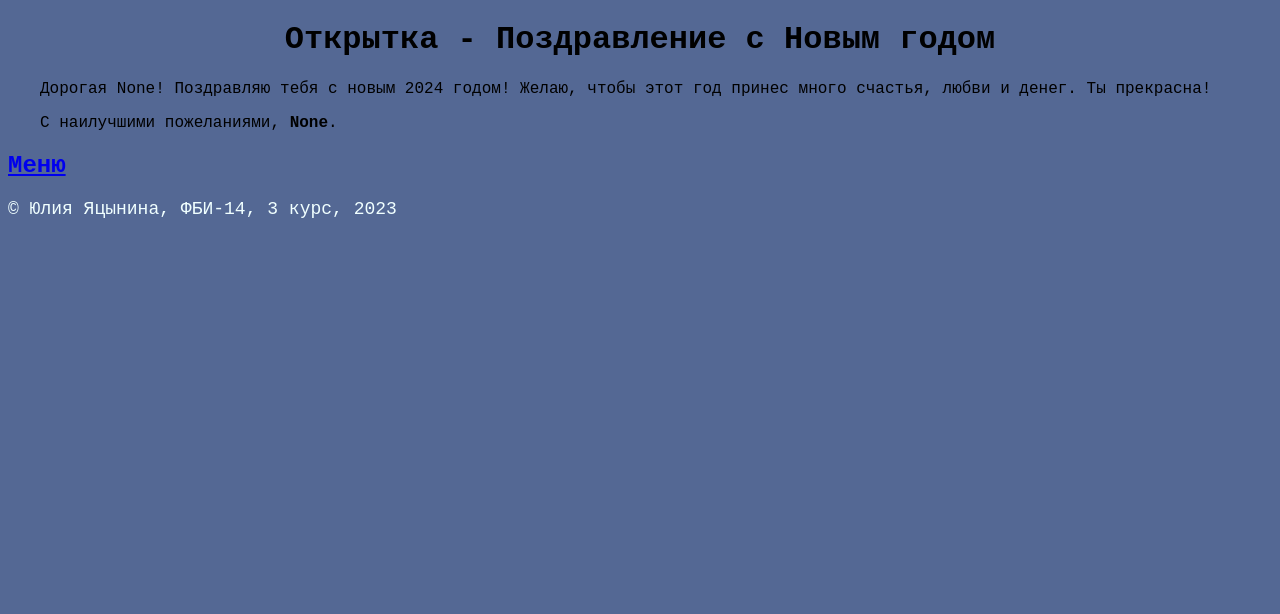
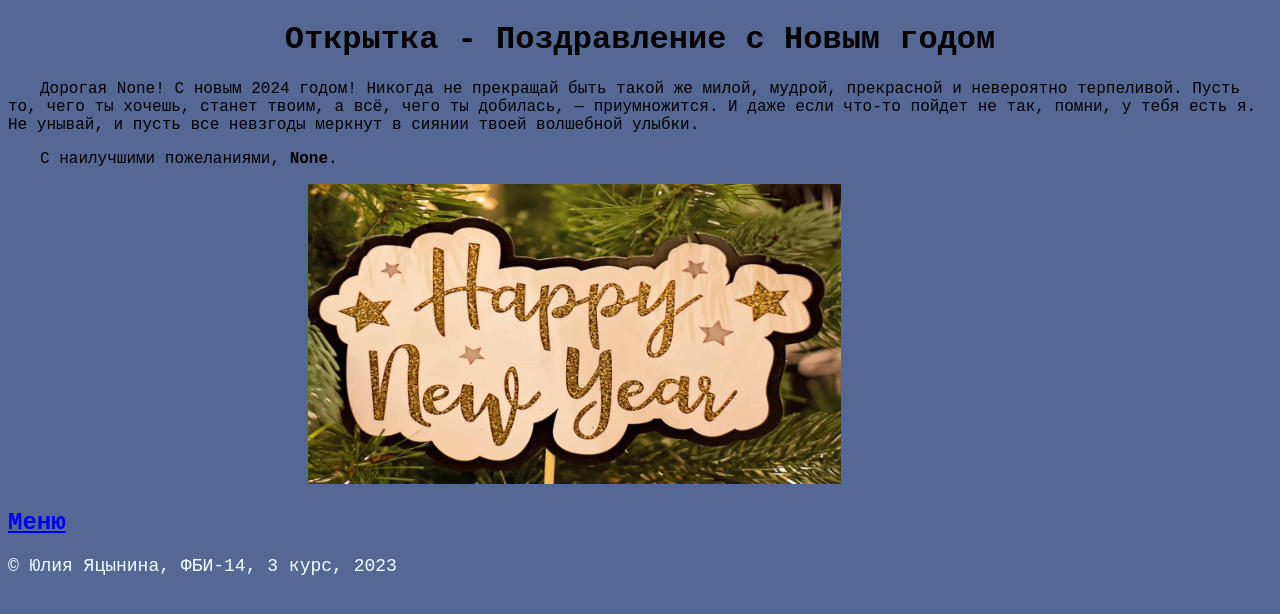
Before and after one commit to JuliaYatsynina/web-programming-labs-2, a Flask app: page /lab9/card in a window 1280 px wide. Shown: the part 28-642 px from the top of the page. Run offline with Flask 3, Linux system fonts and the light colour scheme.

Commit message:
исправление

```diff
--- a/lab8.py
+++ b/lab8.py
@@ -14,8 +14,7 @@ courses = [
     {"name": "c#", "videos": 8, "created_date": datetime.now()}
 ]
 
-#Здесь мы определяем, что у нас будет специальный путь, по которому будет
-#"жить" API
+
 #здесь список курсов
 @lab8.route('/lab8/api/courses/', methods=['GET'])
 def get_courses():
--- a/templates/lab9/card.html
+++ b/templates/lab9/card.html
@@ -6,12 +6,15 @@
 <h1>Открытка - Поздравление с Новым годом</h1>
 <p>
     {% if recipient_gender == 'male' %}
-        Дорогой {{ recipient_name }}! Поздравляю тебя с новым 2024 годом! Желаю, чтобы этот год принес много счастья, любви и денег. Ты прекрасен!
+        Дорогой {{ recipient_name }}! Поздравляю тебя с Новым годом и желаю неугасаемой любви, новых увлечений и возможностей. Пусть тебе всегда и во всем везет, обязательно будь самым счастливым!
     {% else %}
-        Дорогая {{ recipient_name }}! Поздравляю тебя с новым 2024 годом! Желаю, чтобы этот год принес много счастья, любви и денег. Ты прекрасна!
+        Дорогая {{ recipient_name }}! С новым 2024 годом! Никогда не прекращай быть такой же милой, мудрой, прекрасной и невероятно терпеливой. Пусть то, чего ты хочешь, станет твоим, а всё, чего ты добилась, — приумножится. И даже если что-то пойдет не так, помни, у тебя есть я. Не унывай, и пусть все невзгоды меркнут в сиянии твоей волшебной улыбки.
     {% endif %}
 </p>
 <p>
     С наилучшими пожеланиями, <strong>{{ sender_name }}</strong>.
 </p>
+<div>
+    <img src="/static/1.jpg" style="height: 300px; margin-left: 300px;">
+</div>
 {% endblock %}
--- a/templates/lab9/error.html
+++ b/templates/lab9/error.html
@@ -6,6 +6,6 @@
     <h1>Кажется, такой страницы не существует. Пожалуйста, перейдите на главную</h1>
     <a href="/lab9/">Перейти на главную</a>
     <div>
-    <img src="/static/нг.jpg" style="height: 300px;">
+    <img src="/static/нг.jpg" style="height: 300px; margin-left: 300px;">
     </div>
 {% endblock %}
--- a/templates/lab9/error500.html
+++ b/templates/lab9/error500.html
@@ -6,6 +6,6 @@
     <h1>Кажется, произошла ошибка 500. Пожалуйста, перейдите на главную</h1>
     <a href="/lab9/">Перейти на главную</a>
     <div>
-    <img src="/static/гном.jpg" style="height: 300px;">
+    <img src="/static/гном.jpg" style="height: 300px; margin-left: 300px;">
     </div>
 {% endblock %}
```
